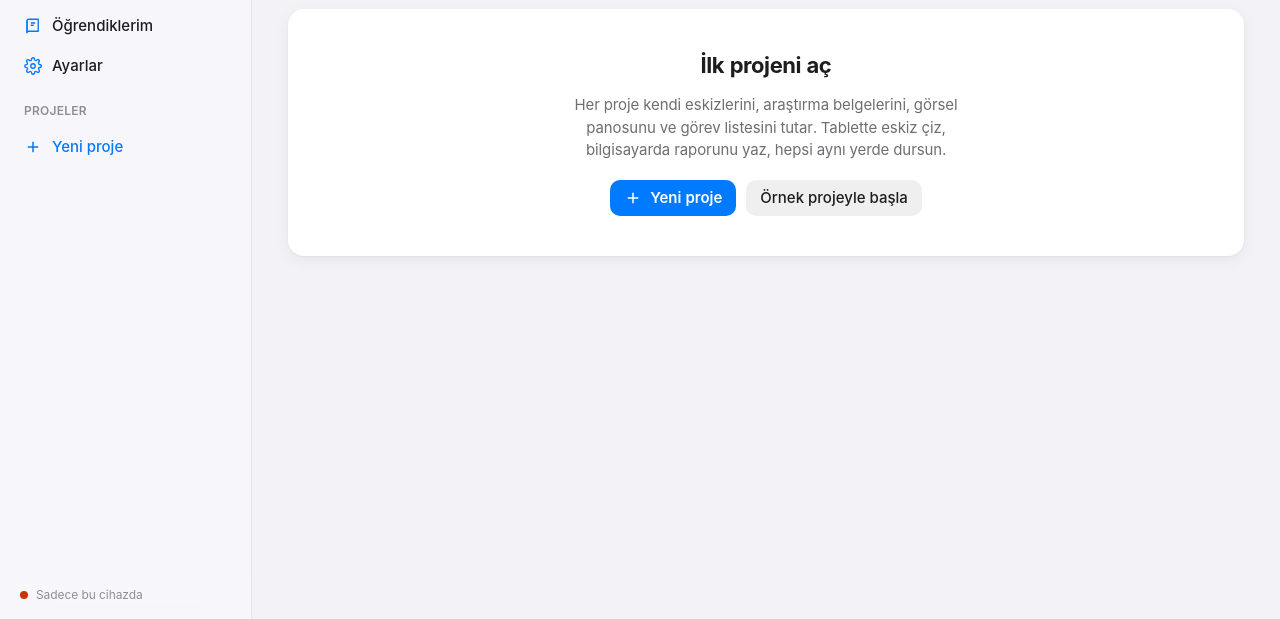
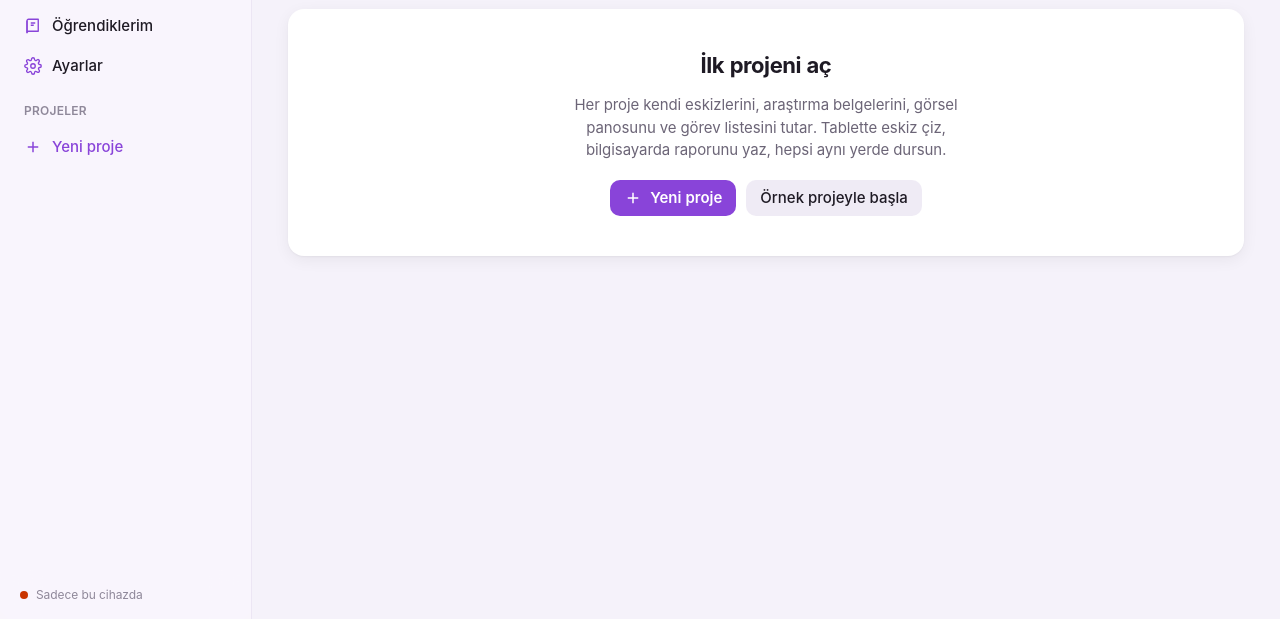
Before and after one commit to iremsn/studyo-defteri, a plain HTML site: page index.html in a window 1280 px wide. Shown: the part 181-800 px from the top of the page. Drawn offline with Linux system fonts and the light colour scheme.

Commit message:
Upload index.html

```diff
--- a/index.html
+++ b/index.html
@@ -5,8 +5,8 @@
 <meta name="viewport" content="width=device-width,initial-scale=1,viewport-fit=cover">
 <title>Stüdyo Defteri</title>
 <meta name="description" content="Endüstriyel tasarım projeleri için eskiz, araştırma ve planlama defteri.">
-<meta name="theme-color" content="#F2F2F7" media="(prefers-color-scheme: light)">
-<meta name="theme-color" content="#000000" media="(prefers-color-scheme: dark)">
+<meta name="theme-color" content="#F5F2FA" media="(prefers-color-scheme: light)">
+<meta name="theme-color" content="#0C0A10" media="(prefers-color-scheme: dark)">
 <meta name="apple-mobile-web-app-capable" content="yes">
 <meta name="mobile-web-app-capable" content="yes">
 <meta name="apple-mobile-web-app-title" content="Stüdyo">
@@ -19,10 +19,10 @@
 /* Apple-style tokens: iOS grouped background, white cards, hairlines, system blue for actions,
    the orange crosshair stays as the brand mark. */
 :root{
-  --bg:#F2F2F7; --surface:#FFFFFF; --raised:#FFFFFF; --ink:#1D1D1F; --ink-2:#6E6E73; --ink-3:#8E8E93;
-  --line:#E5E5EA; --line-2:#D1D1D6; --accent:#007AFF; --accent-ink:#FFFFFF; --accent-soft:#E5F1FF;
-  --brand:#FF6A13; --fill:rgba(120,120,128,.12); --fill-2:rgba(120,120,128,.08); --glass:rgba(249,249,251,.78);
-  --blue:#007AFF; --ok:#248A3D; --warn:#C93400; --danger:#D70015; --board:#E5E5EA; --paper:#FFFFFF;
+  --bg:#F5F2FA; --surface:#FFFFFF; --raised:#FFFFFF; --ink:#1E1A24; --ink-2:#6C6577; --ink-3:#8F889A;
+  --line:#ECE6F4; --line-2:#D9D0E6; --accent:#8944D9; --accent-ink:#FFFFFF; --accent-soft:#F1E8FC;
+  --brand:#8944D9; --fill:rgba(124,92,168,.12); --fill-2:rgba(124,92,168,.07); --glass:rgba(250,247,253,.78);
+  --blue:#6E56CF; --ok:#248A3D; --warn:#C93400; --danger:#D70015; --board:#E9E4F1; --paper:#FFFFFF;
   --shadow:0 1px 2px rgba(0,0,0,.04),0 4px 16px rgba(0,0,0,.06);
   --r-card:16px; --r-ctl:10px;
   --f-display:-apple-system,BlinkMacSystemFont,"SF Pro Display","Segoe UI Variable Display","Segoe UI",system-ui,Roboto,"Helvetica Neue",Arial,sans-serif;
@@ -31,16 +31,16 @@
   --f-code:ui-monospace,"SF Mono",Menlo,Consolas,monospace;
 }
 @media (prefers-color-scheme: dark){:root:not([data-theme="light"]){
-  --bg:#000000; --surface:#1C1C1E; --raised:#2C2C2E; --ink:#F5F5F7; --ink-2:#AEAEB2; --ink-3:#8E8E93;
-  --line:#38383A; --line-2:#48484A; --accent:#0A84FF; --accent-ink:#FFFFFF; --accent-soft:#0B2A4D;
-  --brand:#FF7A2E; --fill:rgba(120,120,128,.24); --fill-2:rgba(120,120,128,.16); --glass:rgba(28,28,30,.78);
-  --blue:#0A84FF; --ok:#30D158; --warn:#FF9F0A; --danger:#FF453A; --board:#000000; --paper:#FFFFFF;
+  --bg:#0C0A10; --surface:#1C1922; --raised:#2A2632; --ink:#F6F3FA; --ink-2:#B3ABBF; --ink-3:#8F889A;
+  --line:#37323F; --line-2:#474151; --accent:#9B51E0; --accent-ink:#FFFFFF; --accent-soft:#2C1F42;
+  --brand:#C9A2F7; --fill:rgba(150,120,190,.22); --fill-2:rgba(150,120,190,.13); --glass:rgba(28,25,34,.78);
+  --blue:#A78BFA; --ok:#30D158; --warn:#FF9F0A; --danger:#FF453A; --board:#000000; --paper:#FFFFFF;
   --shadow:0 1px 2px rgba(0,0,0,.4),0 6px 20px rgba(0,0,0,.35); color-scheme:dark}}
 :root[data-theme="dark"]{
-  --bg:#000000; --surface:#1C1C1E; --raised:#2C2C2E; --ink:#F5F5F7; --ink-2:#AEAEB2; --ink-3:#8E8E93;
-  --line:#38383A; --line-2:#48484A; --accent:#0A84FF; --accent-ink:#FFFFFF; --accent-soft:#0B2A4D;
-  --brand:#FF7A2E; --fill:rgba(120,120,128,.24); --fill-2:rgba(120,120,128,.16); --glass:rgba(28,28,30,.78);
-  --blue:#0A84FF; --ok:#30D158; --warn:#FF9F0A; --danger:#FF453A; --board:#000000; --paper:#FFFFFF;
+  --bg:#0C0A10; --surface:#1C1922; --raised:#2A2632; --ink:#F6F3FA; --ink-2:#B3ABBF; --ink-3:#8F889A;
+  --line:#37323F; --line-2:#474151; --accent:#9B51E0; --accent-ink:#FFFFFF; --accent-soft:#2C1F42;
+  --brand:#C9A2F7; --fill:rgba(150,120,190,.22); --fill-2:rgba(150,120,190,.13); --glass:rgba(28,25,34,.78);
+  --blue:#A78BFA; --ok:#30D158; --warn:#FF9F0A; --danger:#FF453A; --board:#000000; --paper:#FFFFFF;
   --shadow:0 1px 2px rgba(0,0,0,.4),0 6px 20px rgba(0,0,0,.35); color-scheme:dark}
 
 html,body{height:100%;margin:0}
@@ -707,8 +707,8 @@ h1,h2,h3{font-stretch:normal;letter-spacing:-.02em}
 .tabs{border-bottom:0;background:var(--fill);border-radius:10px;padding:2px;gap:2px;display:inline-flex;max-width:100%}
 .tab{border-bottom:0;margin:0;padding:6px 14px;border-radius:8px;color:var(--ink);font-size:14px;font-weight:500}
 .tab[aria-selected="true"]{background:var(--surface);box-shadow:0 1px 3px rgba(0,0,0,.12),0 0 0 .5px rgba(0,0,0,.04);font-weight:600}
-:root[data-theme="dark"] .tab[aria-selected="true"]{background:#636366}
-@media (prefers-color-scheme: dark){:root:not([data-theme="light"]) .tab[aria-selected="true"]{background:#636366}}
+:root[data-theme="dark"] .tab[aria-selected="true"]{background:#4A4356}
+@media (prefers-color-scheme: dark){:root:not([data-theme="light"]) .tab[aria-selected="true"]{background:#4A4356}}
 .tab .n{font:500 12px/1 var(--f-body)}
 /* inputs */
 .inp,.brief,.learn-form input,.set-card input[type=text],.set-card input[type=password],.set-card select,.bridge textarea,.bridge input.f{border:0;background:var(--fill-2);border-radius:var(--r-ctl);box-shadow:inset 0 0 0 1px transparent}
@@ -825,7 +825,7 @@ const esc = s => String(s ?? "").replace(/[&<>"']/g, c => ({ "&": "&amp;", "<":
 const rid = () => Math.random().toString(36).slice(2, 9) + Date.now().toString(36).slice(-5);
 const now = () => Date.now();
 const debounce = (fn, ms) => { let t; const d = (...a) => { clearTimeout(t); t = setTimeout(() => fn(...a), ms); }; d.flush = (...a) => { clearTimeout(t); return fn(...a); }; d.cancel = () => clearTimeout(t); return d; };
-const COLORS = ["#E0530C", "#2B63C6", "#2F8A55", "#8A4FBF", "#C29A0E", "#1B1F21"];
+const COLORS = ["#8944D9", "#2B63C6", "#2F8A55", "#E0530C", "#C29A0E", "#1B1F21"];
 const fmtDate = d => new Date(d).toLocaleDateString("tr-TR", { day: "numeric", month: "short" });
 const todayISO = () => { const d = new Date(); d.setMinutes(d.getMinutes() - d.getTimezoneOffset()); return d.toISOString().slice(0, 10); };
 const addDaysISO = n => { const d = new Date(); d.setDate(d.getDate() + n); d.setMinutes(d.getMinutes() - d.getTimezoneOffset()); return d.toISOString().slice(0, 10); };
@@ -2903,12 +2903,12 @@ function drawGuides(c, g, vp) {
     if (g === "p1") {
       c.beginPath(); for (let y = 100; y < H; y += 100) { c.moveTo(0, y); c.lineTo(W, y); } for (let x = 150; x < W; x += 150) { c.moveTo(x, 0); c.lineTo(x, H); } c.stroke();
       c.strokeStyle = "rgba(43,99,198,.2)"; fanFrom(c, vp.v2, 140);
-      c.fillStyle = "rgba(224,83,12,.8)"; c.beginPath(); c.arc(vp.v2.x, vp.v2.y, 9, 0, Math.PI * 2); c.fill();
+      c.fillStyle = "rgba(137,68,217,.8)"; c.beginPath(); c.arc(vp.v2.x, vp.v2.y, 9, 0, Math.PI * 2); c.fill();
     } else {
       fanFrom(c, vp.v1, 150); fanFrom(c, vp.v2, 150);
       if (g === "p3") { c.strokeStyle = "rgba(43,99,198,.12)"; fanFrom(c, vp.v3, 170); }
     }
-    c.strokeStyle = "rgba(224,83,12,.4)"; c.lineWidth = 3; c.beginPath(); c.moveTo(0, hy); c.lineTo(W, hy); c.stroke();
+    c.strokeStyle = "rgba(137,68,217,.4)"; c.lineWidth = 3; c.beginPath(); c.moveTo(0, hy); c.lineTo(W, hy); c.stroke();
     c.fillStyle = "rgba(43,99,198,.55)"; c.font = "500 26px 'IBM Plex Mono', monospace"; c.fillText("UFUK ÇİZGİSİ · GÖZ SEVİYESİ", 24, hy - 14);
   }
   c.restore();
@@ -2955,8 +2955,8 @@ function drawHand(c, g, sel) {
   rrPath(c, -42, -105, 85, 105, 18);
   [[-30, -100, 72, 19], [-9, -103, 80, 19], [12, -100, 74, 18], [31, -92, 58, 16]].forEach(([x, y, l, w]) => rrPath(c, x - w / 2, y - l + w / 2, w, l, w / 2));
   c.save(); c.translate(-38, -38); c.rotate(-0.75); rrPath(c, -12, -64, 24, 70, 12); c.restore();
-  c.fillStyle = sel ? "rgba(224,83,12,.12)" : "rgba(43,99,198,.10)"; c.fill();
-  c.lineWidth = .3; c.strokeStyle = sel ? "rgba(224,83,12,.5)" : "rgba(43,99,198,.35)"; c.stroke();
+  c.fillStyle = sel ? "rgba(137,68,217,.12)" : "rgba(43,99,198,.10)"; c.fill();
+  c.lineWidth = .3; c.strokeStyle = sel ? "rgba(137,68,217,.5)" : "rgba(43,99,198,.35)"; c.stroke();
   c.restore();
   c.save(); c.fillStyle = "rgba(43,99,198,.6)"; c.font = "500 24px 'IBM Plex Mono', monospace"; c.textAlign = "center";
   c.fillText("EL · 185 mm (ORT. YETİŞKİN)", g.c.x, g.c.y + 40); c.restore();
@@ -3137,7 +3137,7 @@ class Sketch {
     c.save(); c.beginPath(); c.rect(0, 0, W, H); c.clip(); c.lineCap = "round";
     for (const g of this.guides) {
       const sel = this.gEdit && g.id === this.gSel;
-      c.strokeStyle = sel ? "rgba(224,83,12,.75)" : "rgba(43,99,198,.5)"; c.lineWidth = 3; c.setLineDash([]);
+      c.strokeStyle = sel ? "rgba(137,68,217,.75)" : "rgba(43,99,198,.5)"; c.lineWidth = 3; c.setLineDash([]);
       if (g.type === "box" || g.type === "cyl") {
         const k = boxGeo(g, vp);
         if (g.type === "cyl") c.globalAlpha = .35;
@@ -3710,7 +3710,7 @@ class Practice {
       c.strokeStyle = "rgba(27,31,33,.85)"; c.lineWidth = 2; polyPath(c, t.q, true); c.stroke();
       c.strokeStyle = "rgba(43,99,198,.35)"; c.lineWidth = 1.2; c.setLineDash([6, 6]); seg(c, t.q[0], t.q[2]); seg(c, t.q[1], t.q[3]); c.setLineDash([]);
     }
-    if (fb) { c.strokeStyle = "rgba(224,83,12,.85)"; c.lineWidth = 3; if (this.ex === "line") { c.beginPath(); c.moveTo(t.A.x, t.A.y); c.lineTo(t.B.x, t.B.y); c.stroke(); } else { polyPath(c, t.poly, true); c.stroke(); } }
+    if (fb) { c.strokeStyle = "rgba(137,68,217,.85)"; c.lineWidth = 3; if (this.ex === "line") { c.beginPath(); c.moveTo(t.A.x, t.A.y); c.lineTo(t.B.x, t.B.y); c.stroke(); } else { polyPath(c, t.poly, true); c.stroke(); } }
     const p = this.cur || this.last; if (p && p.length) { c.strokeStyle = "#1b1f21"; c.lineWidth = 2.6; c.beginPath(); p.forEach((q, i) => i ? c.lineTo(q.x, q.y) : c.moveTo(q.x, q.y)); c.stroke(); }
   }
   pt(e) { const r = this.cv.getBoundingClientRect(); return { x: e.clientX - r.left, y: e.clientY - r.top }; }
```
